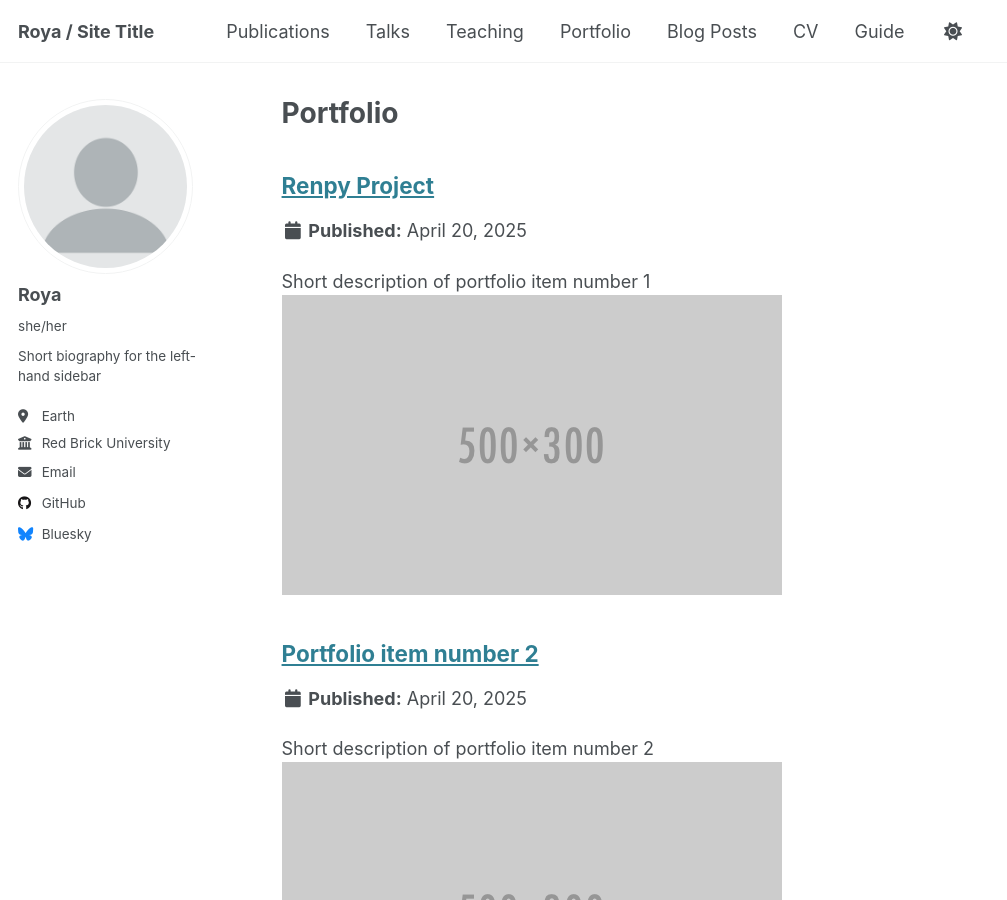
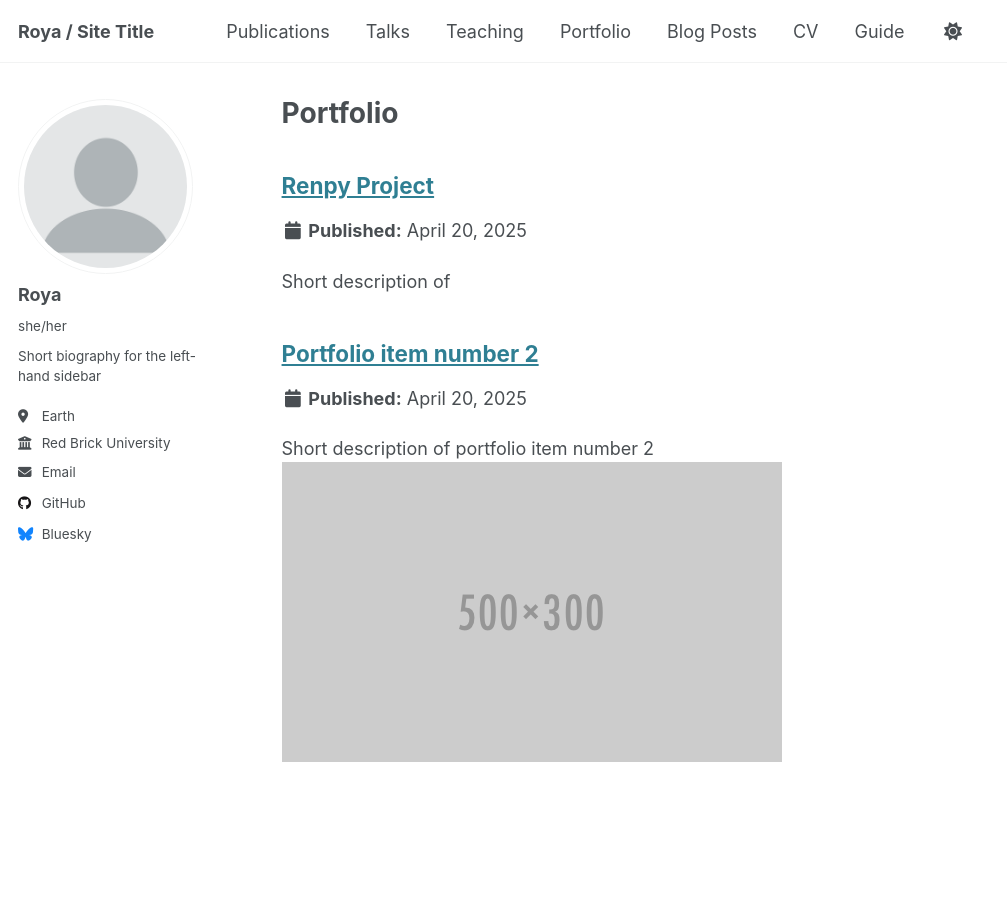
Before and after one commit to RoyaSharifi/about, a Jekyll site: the page built from _pages/portfolio.html, in a window 1280 px wide and 900 px high. Shown: the whole window, without its empty margins (0-1007 px from the left). Built offline with Jekyll 4.4.1, drawn with Linux system fonts in a browser that asks for light colours.

Commit message:
Update portfolio-1.md

```diff
--- a/_portfolio/portfolio-1.md
+++ b/_portfolio/portfolio-1.md
@@ -1,6 +1,6 @@
 ---
 title: "Renpy Project"
-excerpt: "Short description of portfolio item number 1<br/><img src='/images/500x300.png'>"
+excerpt: "Short description of"
 collection: portfolio
 ---
 
```
